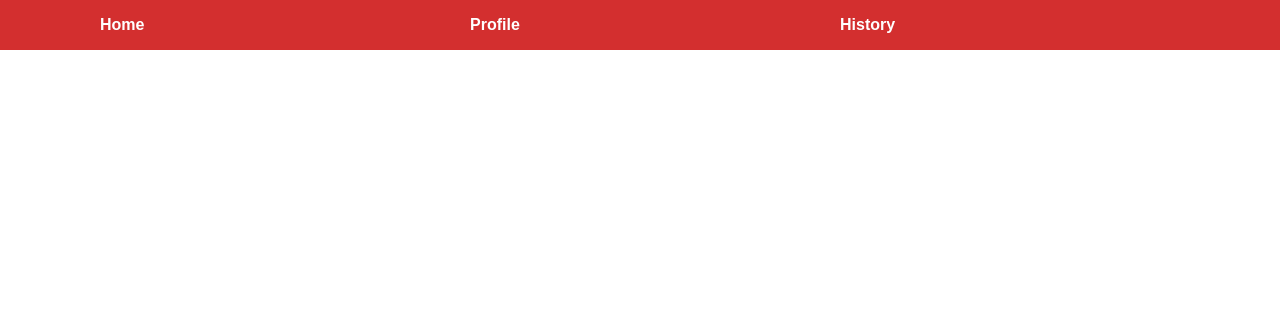
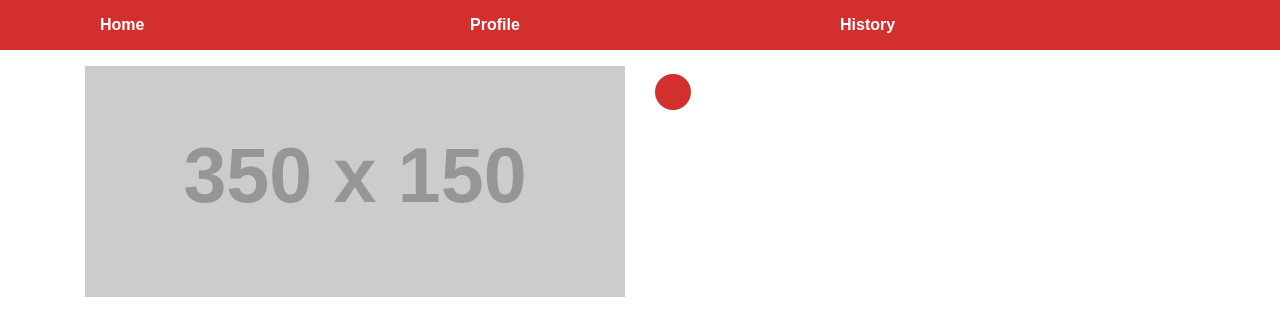
Before and after one commit to fahmifan/ytb-be-like, a plain HTML site: page index.html in a window 1280 px wide. Drawn offline with Linux system fonts and the light colour scheme; placeholder pictures from the web are drawn by us.

Commit message:
add profile pic

```diff
--- a/assets/custom/custom.css
+++ b/assets/custom/custom.css
@@ -21,13 +21,27 @@
     color: #fff;
 }
 
-/* Alignment */
+/* Alignment, Sizing */
 .center {
     margin: 0 auto !important;
 }
+.mt-2 {
+  margin-top: 1rem;
+}
+
+.pt-1 {
+    padding-top: .5rem;
+}
+
 
 /* Components */
 .navbar {
     padding-top: 1em;
     padding-bottom: 1em;
 }
+
+.profile-pic {
+    border-radius: 200%;
+    width: 36px;
+    height: 36px;
+}
--- a/index.html
+++ b/index.html
@@ -32,5 +32,18 @@
 
     </header>
 
+    <!-- Ytb feed -->
+    <main class="mt-2 container">
+        <!-- Video Card -->
+        <div class="row">
+            <img class="col" src="https://via.placeholder.com/350x150" alt="">
+
+            <div class="pt-1 col">
+                <div class="bg-red profile-pic"></div>
+            </div>
+        </div>
+
+    </main>
+
 </body>
 </html>
```
